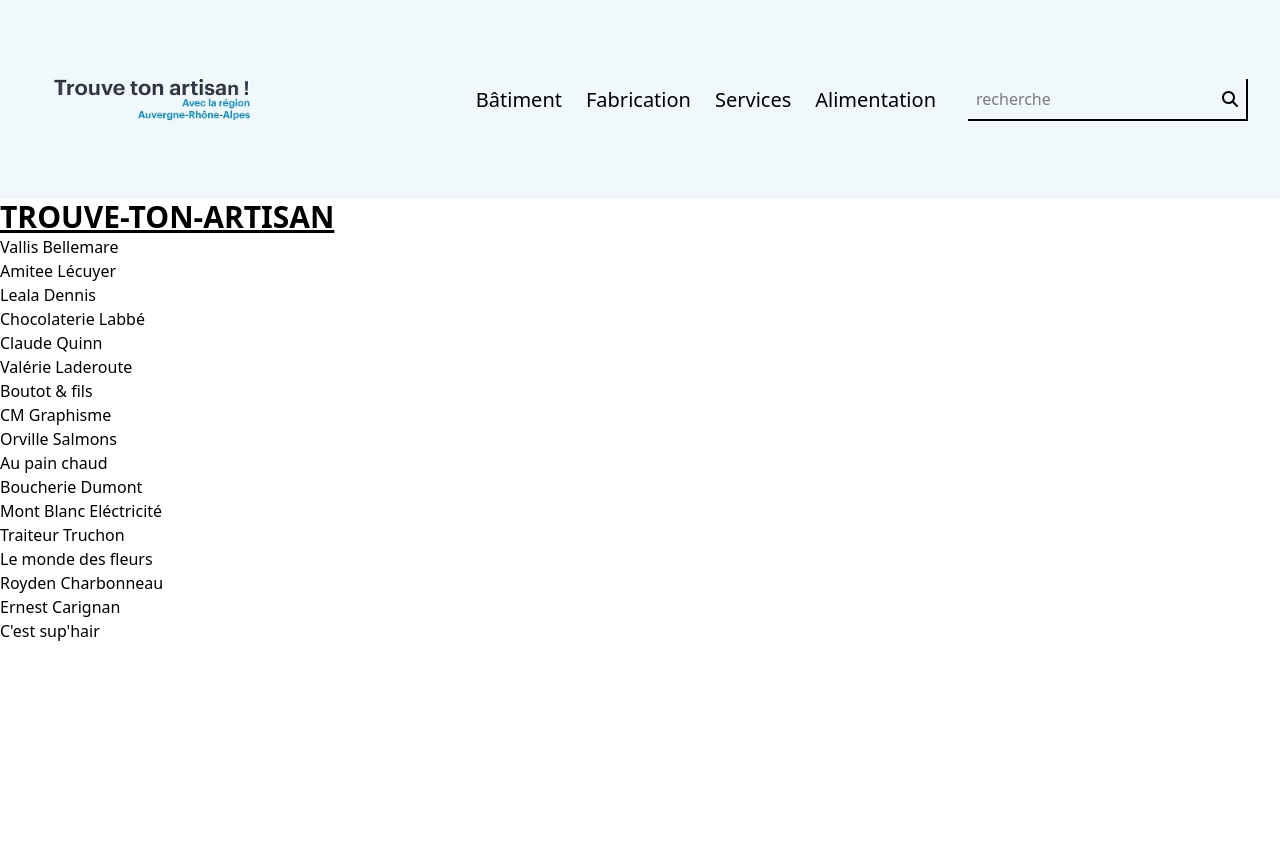
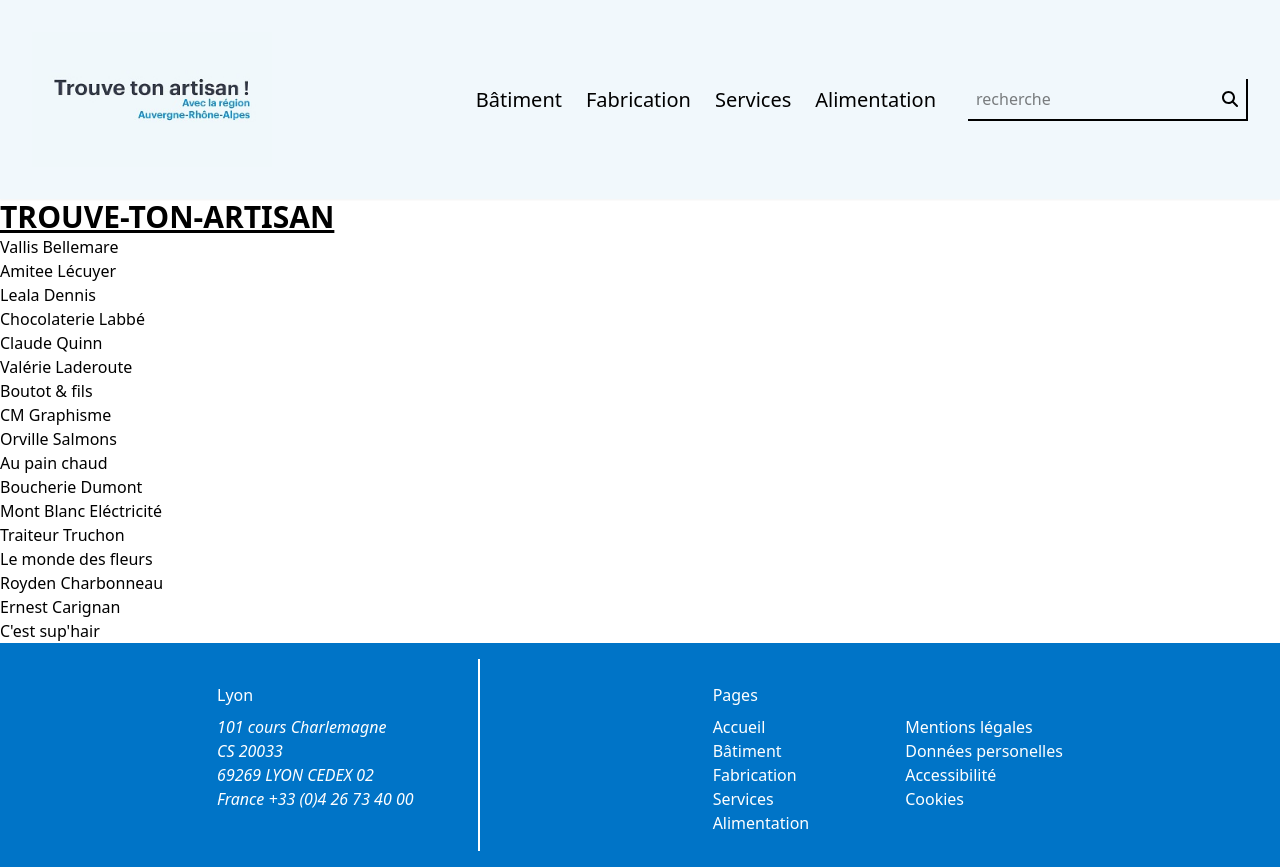
Before and after one commit to julien696/Trouve-ton-artisan, an Angular app: page / in a window 1280 px wide. Before the commit the page ends 800 px from the top, so only its background shows below. Built offline with nearby package versions, Linux system fonts and the light colour scheme.

Commit message:
dev-footer

```diff
--- a/src/app/app.component.html
+++ b/src/app/app.component.html
@@ -4,4 +4,5 @@
  {{title}}
 </h1>
 <app-artisan></app-artisan>
+<app-footer></app-footer>
 <router-outlet />
--- a/src/app/app.component.ts
+++ b/src/app/app.component.ts
@@ -2,10 +2,11 @@
 import { RouterOutlet } from '@angular/router';
 import { HeaderComponent } from './component/header/header.component';
 import { ArtisanComponent } from "./pages/artisan/artisan.component";
+import { FooterComponent } from './component/footer/footer.component';
 
 @Component({
   selector: 'app-root',
-  imports: [RouterOutlet, HeaderComponent, ArtisanComponent],
+  imports: [RouterOutlet, HeaderComponent, ArtisanComponent, FooterComponent],
   templateUrl: './app.component.html',
   styleUrl: './app.component.css'
 })
--- a/src/app/component/footer/footer.component.html
+++ b/src/app/component/footer/footer.component.html
@@ -1 +1,50 @@
-<p>footer works!</p>
+<footer class="bg-lightBlue md:flex justify-evenly text-white">
+        <div class=" p-4 m-4 max-md:border-b-2  md:border-r-2 pr-16">
+            <h3 class="my-2">Lyon</h3>
+            <address>
+                <a href="https://www.google.com/maps/place/H%C3%B4tel+de+R%C3%A9gion+-+R%C3%A9gion+Auvergne-Rh%C3%B4ne-Alpes/@45.7406606,4.8194887,17z/data=!3m1!4b1!4m6!3m5!1s0x47f4ecfb42ffac87:0xafa288732ed9370c!8m2!3d45.7406606!4d4.8194887!16s%2Fg%2F1tdq5bzj?entry=ttu&g_ep=EgoyMDI1MDIwNS4xIKXMDSoASAFQAw%3D%3D" target="_blank">
+                    101 cours Charlemagne<br>
+                    CS 20033<br>
+                    69269 LYON CEDEX 02<br>
+                     France
+                </a>
+                <a href="tel:+33426734000">+33 (0)4 26 73 40 00</a>
+            </address>
+        </div>
+        <div class="flex flex-col p-8 items-start">
+            <h3 class="my-2">Pages</h3>
+            <div class="flex max-md:gap-x-[4rem] md:gap-x-[6rem]">
+                <div class="flex-col">
+                    <a href="">
+                        Accueil
+                    </a><br>
+                    <a href="">
+                        Bâtiment
+                    </a><br>
+                    <a href="">
+                        Fabrication
+                    </a><br>
+                    <a href="">
+                        Services
+                    </a><br>
+                    <a href="">
+                        Alimentation
+                    </a>
+                </div>
+                <div class="flex-col">
+                    <a href="#">
+                        Mentions légales
+                    </a><br>
+                    <a href="#">
+                        Données personelles
+                    </a><br>
+                    <a href="#">
+                        Accessibilité
+                    </a><br>
+                    <a href="#">
+                        Cookies
+                    </a>
+                </div>
+            </div>
+        </div>
+</footer>
--- a/src/app/component/header/header.component.html
+++ b/src/app/component/header/header.component.html
@@ -1,5 +1,5 @@
 <header class="bg-bgc">
-    <div class="flex items-center justify-between p-4 md:p-8">
+    <div class="flex items-center justify-between p-4 md:p-8 shadow-xs">
         <img src="assets/img/Logo.jpg" alt="Logo de Trouve ton artisan avec la région Auvergne-Rhône-Alpes" class="max-w-50 md:max-w-60">
         <div class="flex justify-end gap-x-8 w-full pr-4">
             <button (click)="toggleMenu()" class="md:hidden block hover:cursor-pointer">
```
